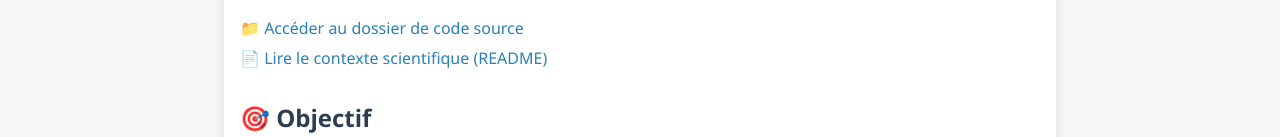
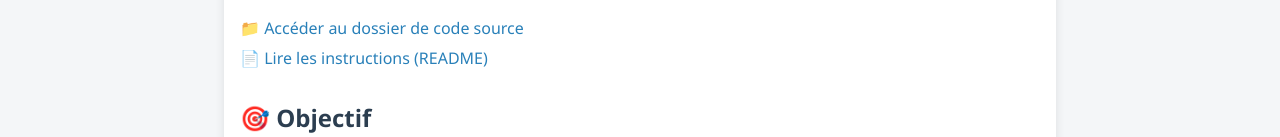
Before and after one commit to TDSYYDS-creator/Kravchuk_bird_projet_ECN, a plain HTML site: page index.html in a window 1280 px wide. Shown: the part 406-543 px from the top of the page. Drawn offline with Linux system fonts and the light colour scheme.

Commit message:
Update index.html

```diff
--- a/index.html
+++ b/index.html
@@ -77,8 +77,10 @@
     <h2>🔗 Liens utiles</h2>
     <ul>
       <li>📁 <a href="https://github.com/TDSYYDS-creator/Kravchuk_bird_projet_ECN/tree/main/kravchuk-no-R" target="_blank">Accéder au dossier de code source</a>
-      <li>📄 <a href="README.md">Lire le contexte scientifique (README)</a></li>
+      <li>📄 <a href="https://github.com/TDSYYDS-creator/Kravchuk_bird_projet_ECN/blob/main/README.md" target="_blank">Lire les instructions (README)</a>
     </ul>
+
+
 
     <h2>🎯 Objectif</h2>
     <p>
```
